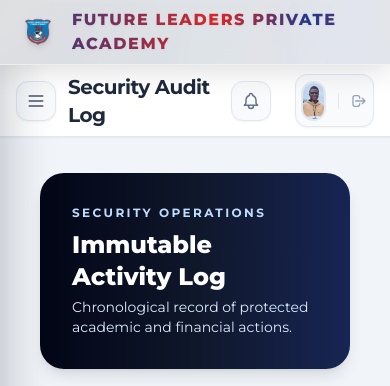
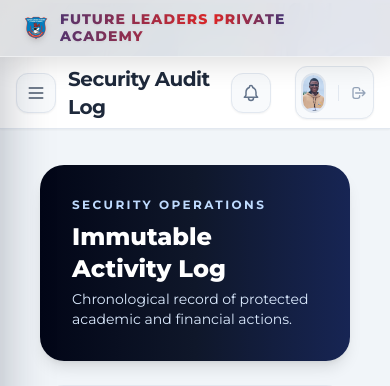
Before and after one commit to cleanframe-studios/flpa, a Django app: page /audit-logs/ in a window 390 px wide. Shown: the top 386 px of the page. Run offline with Django 5.2, Linux system fonts and the light colour scheme; a user stored in the database is signed in; data comes from the database, SQL or seed files in the repository; some libraries are stand-ins or nearby versions.

Commit message:
Tighten authenticated portal header

```diff
--- a/portal/templates/portal/base.html
+++ b/portal/templates/portal/base.html
@@ -211,10 +211,10 @@
         <!-- Global Top Branding Nav (Admin Mode) -->
         <nav class="glass-header sticky top-0 z-50">
             <div class="w-full px-6 lg:px-10">
-                <div class="flex h-16 sm:h-20 items-center justify-start">
-                    <div class="flex items-center space-x-5">
-                        <img src="{% static 'portal/logo.png' %}" alt="School Logo" class="h-7 sm:h-8 w-auto object-contain drop-shadow-md">
-                        <a href="{% if request.user.account_profile.role == 'student' %}{% url 'student_dashboard' %}{% elif request.user.account_profile.role == 'teacher' %}{% url 'teacher_dashboard' %}{% elif request.user.account_profile.role == 'parent' %}{% url 'parent_dashboard' %}{% elif request.user.account_profile.role == 'bursar' and not request.user.is_staff and not request.user.is_superuser %}{% url 'bursar_dashboard' %}{% elif request.user.account_profile.role == 'registrar' and not request.user.is_staff and not request.user.is_superuser %}{% url 'registrar_dashboard' %}{% elif request.user.account_profile.role == 'principal' and not request.user.is_staff and not request.user.is_superuser %}{% url 'principal_dashboard' %}{% else %}{% url 'dashboard' %}{% endif %}" class="gradient-title text-base sm:text-xl font-extrabold tracking-widest uppercase drop-shadow-sm">
+                <div class="flex h-14 sm:h-20 items-center justify-start">
+                    <div class="flex items-center space-x-3 sm:space-x-5">
+                        <img src="{% static 'portal/logo.png' %}" alt="School Logo" class="h-6 sm:h-8 w-auto object-contain drop-shadow-md">
+                        <a href="{% if request.user.account_profile.role == 'student' %}{% url 'student_dashboard' %}{% elif request.user.account_profile.role == 'teacher' %}{% url 'teacher_dashboard' %}{% elif request.user.account_profile.role == 'parent' %}{% url 'parent_dashboard' %}{% elif request.user.account_profile.role == 'bursar' and not request.user.is_staff and not request.user.is_superuser %}{% url 'bursar_dashboard' %}{% elif request.user.account_profile.role == 'registrar' and not request.user.is_staff and not request.user.is_superuser %}{% url 'registrar_dashboard' %}{% elif request.user.account_profile.role == 'principal' and not request.user.is_staff and not request.user.is_superuser %}{% url 'principal_dashboard' %}{% else %}{% url 'dashboard' %}{% endif %}" class="gradient-title text-sm leading-tight sm:text-xl font-extrabold tracking-[0.08em] uppercase drop-shadow-sm sm:tracking-widest">
                             FUTURE LEADERS PRIVATE ACADEMY
                         </a>
                     </div>
```
